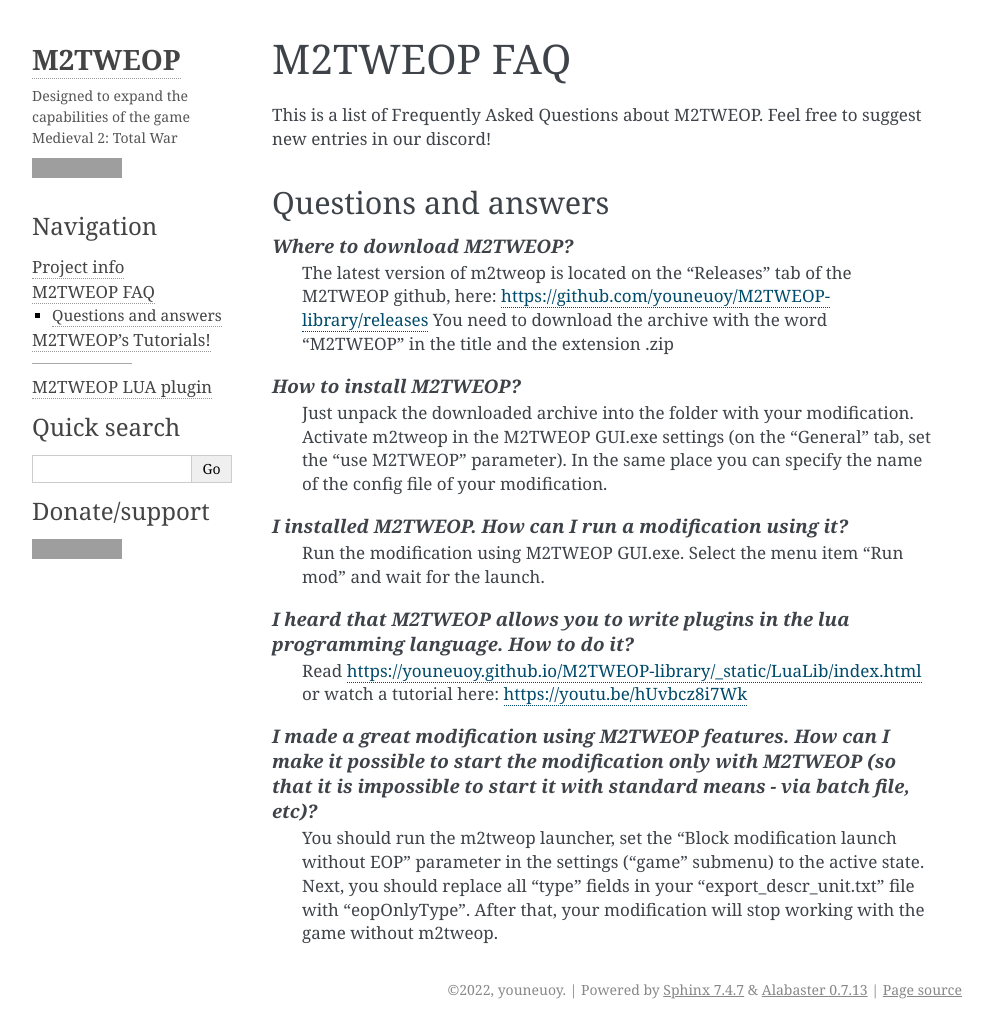
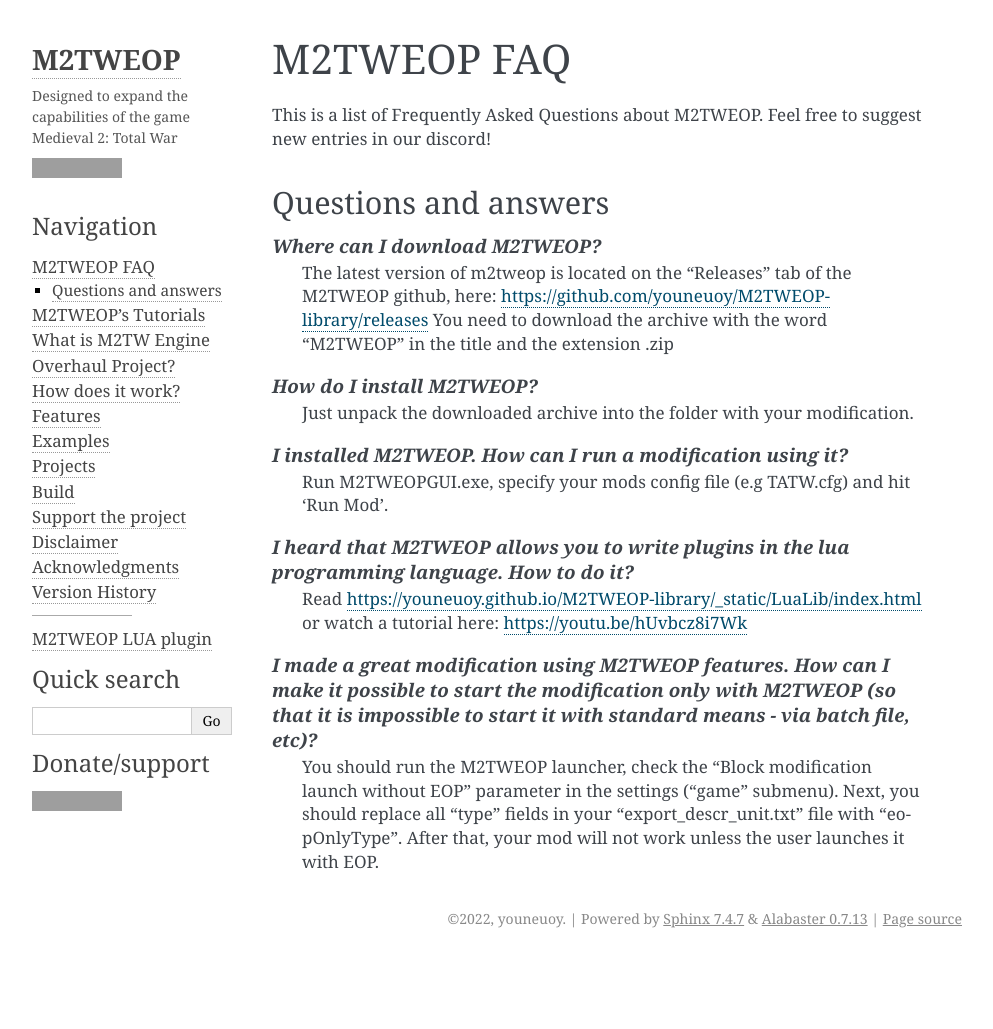
Before and after one commit to youneuoy/M2TWEOP-library, a Sphinx documentation site: the page built from documentationGenerator/EOPDocs/source/faq.rst, in a window 1280 px wide and 1029 px high, cut to the strip 0-1029 px from the top of the window. Shown: the whole strip, without its empty margins (148-1141 px from the left). Built offline with Sphinx 7.4.7, drawn with Linux system fonts in a browser that asks for light colours; grey boxes are pictures that could not be loaded.

Commit message:
Rework main website and fix some bugs in documentation

```diff
--- a/documentationGenerator/EOPDocs/source/articles.rst
+++ b/documentationGenerator/EOPDocs/source/articles.rst
@@ -1,6 +1,6 @@
 .. M2TWEOP articles
 
-M2TWEOP's Tutorials!
+M2TWEOP's Tutorials
 ===================================
 
 .. toctree::
--- a/documentationGenerator/EOPDocs/source/faq.rst
+++ b/documentationGenerator/EOPDocs/source/faq.rst
@@ -3,7 +3,7 @@
 M2TWEOP FAQ
 =================================
 
-This is a list of Frequently Asked Questions about M2TWEOP.  Feel free to
+This is a list of Frequently Asked Questions about M2TWEOP. Feel free to
 suggest new entries in our discord!
 
 Questions and answers
@@ -11,18 +11,18 @@ Questions and answers
 
 
 .. glossary::
-	*Where to download M2TWEOP?*
+	*Where can I download M2TWEOP?*
 		The latest version of m2tweop is located on the "Releases" tab of the M2TWEOP github, here: https://github.com/youneuoy/M2TWEOP-library/releases
 		You need to download the archive with the word "M2TWEOP" in the title and the extension .zip
 
-	*How to install M2TWEOP?*
-		Just unpack the downloaded archive into the folder with your modification. Activate m2tweop in the M2TWEOP GUI.exe settings (on the "General" tab, set the "use M2TWEOP" parameter). In the same place you can specify the name of the config file of your modification.
+	*How do I install M2TWEOP?*
+		Just unpack the downloaded archive into the folder with your modification.
 
 	*I installed M2TWEOP. How can I run a modification using it?*
-		Run the modification using M2TWEOP GUI.exe. Select the menu item "Run mod" and wait for the launch.
+		Run M2TWEOPGUI.exe, specify your mods config file (e.g TATW.cfg) and hit 'Run Mod'.
 
 	*I heard that M2TWEOP allows you to write plugins in the lua programming language. How to do it?*
 		Read https://youneuoy.github.io/M2TWEOP-library/_static/LuaLib/index.html or watch a tutorial here: https://youtu.be/hUvbcz8i7Wk
 
 	*I made a great modification using M2TWEOP features. How can I make it possible to start the modification only with M2TWEOP (so that it is impossible to start it with standard means - via batch file, etc)?*
-		You should run the m2tweop launcher, set the "Block modification launch without EOP" parameter in the settings ("game" submenu) to the active state. Next, you should replace all "type" fields in your "export_descr_unit.txt" file with "eopOnlyType". After that, your modification will stop working with the game without m2tweop.
+		You should run the M2TWEOP launcher, check the "Block modification launch without EOP" parameter in the settings ("game" submenu). Next, you should replace all "type" fields in your "export_descr_unit.txt" file with "eopOnlyType". After that, your mod will not work unless the user launches it with EOP.
--- a/documentationGenerator/EOPDocs/source/mainInfo.rst
+++ b/documentationGenerator/EOPDocs/source/mainInfo.rst
@@ -1,6 +1,5 @@
 .. M2TWEOP articles
 
-Project info
 ===================================
 
 .. toctree::
```
Also changed, not shown: documentationGenerator/EOPDocs/source/M2TWEOP_LAUNCHER_SETTINGS.md (+3 -1 lines), documentationGenerator/EOPDocs/source/index.rst (+66 -11 lines), documentationGenerator/README_IMGUI.md, 2 other files.
